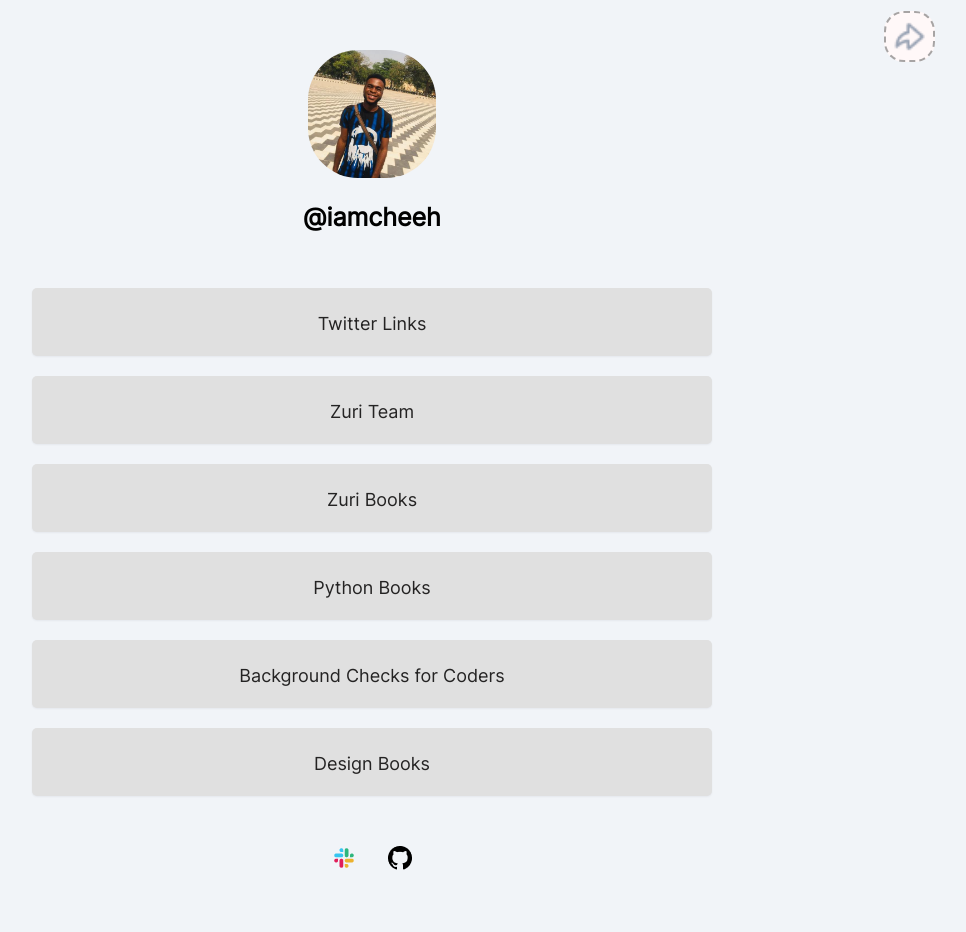
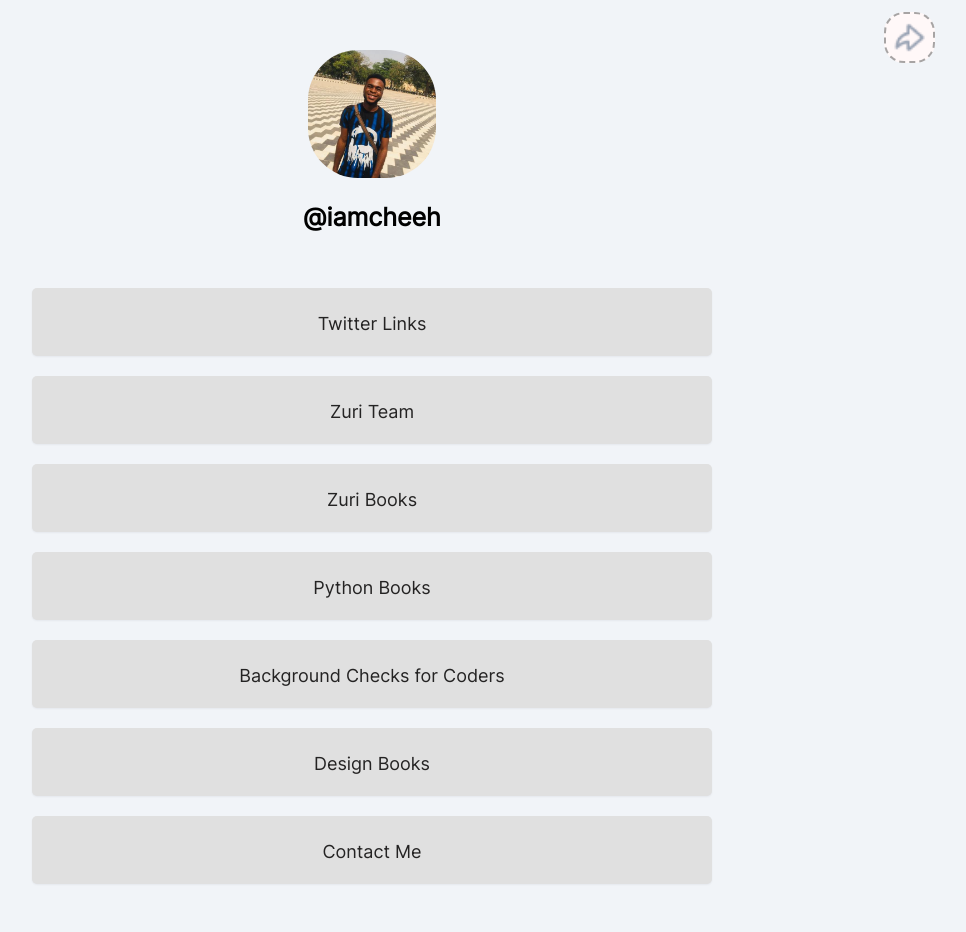
Before and after one commit to Cheeh1/zuri-first-task, a React (Vite) app: page / in a window 1280 px wide. Shown: the top 932 px of the page, without its empty margins (268-1234 px from the left). Built offline with nearby package versions, Linux system fonts and the light colour scheme.

Commit message:
Added React router
designed  the Contact Me link and added React router to it

```diff
--- a/package.json
+++ b/package.json
@@ -10,7 +10,8 @@
   },
   "dependencies": {
     "react": "^18.2.0",
-    "react-dom": "^18.2.0"
+    "react-dom": "^18.2.0",
+    "react-router-dom": "^6.4.3"
   },
   "devDependencies": {
     "@types/react": "^18.0.17",
--- a/src/App.jsx
+++ b/src/App.jsx
@@ -1,62 +1,22 @@
-import { profile, github, slack, share, zuri, logo } from './assets'
+import { BrowserRouter as Router, Routes, Route } from "react-router-dom";
+import Home from './components/Home'
+import Contact from './components/Contact'
 import './App.css'
 
 function App() {
 
   return (
-    <div className='container'>
-      <header className='profile'>
-        <img className='profile-pic' id='profile__img' src={profile} alt="profile-pic" />
-        <p className='profile-name' id='twitter'>@iamcheeh</p>
-        <p className='profile-name-2' id='slack'>divineedwin</p>
-        <img className='share-btn' src={share} alt="share-btn" />
-      </header>
-
-      <section className='links'>
-        <a className='link-item' href="http://twitter.com/iamcheeh" target="_blank">
-          <p className='link-txt'>Twitter Links </p>
-        </a>
-
-        <a className='link-item' id='btn__zuri' href="https://training.zuri.team/" target="_blank">
-          <p className='link-txt'>Zuri Team</p>
-        </a>
-
-        <a className='link-item' id='books' href="http://books.zuri.team" target="_blank">
-          <p className='link-txt'>Zuri Books</p>
-        </a>
-
-        <a className='link-item' id='book__python' href="https://books.zuri.team/python-for-beginners?ref_id=divineedwin" target="_blank">
-          <p className='link-txt'>Python Books</p>
-        </a>
-
-        <a className='link-item' id='pitch' href="https://background.zuri.team/" target="_blank">
-          <p className='link-txt'>Background Checks for Coders</p>
-        </a>
-
-        <a className='link-item' id='book__design' href="https://books.zuri.team/design-rules" target="_blank">
-          <p className='link-txt'>Design Books</p>
-        </a>
-
-        <div className='social-icon'>
-          <a href="http://slack.com" target="_blank" rel="noopener noreferrer">
-            <img src={slack} alt="slack-icon" />
-          </a>
-          <a href="https://github.com/Cheeh1" target="_blank" rel="noopener noreferrer">
-            <img src={github} alt="github-icon" />
-          </a>
-        </div>
-      </section>
-
-      <footer>
-        <hr />
-        <div className='footer-items'>
-          <img className='footer-img' src={zuri} alt="zuri-logo" />
-          <p className='footer-items-txt'>HNG Internship 9 Frontend Task</p>
-          <img className='footer-img' src={logo} alt="IaG-logo" />
-        </div>
-      </footer>
-    </div>
-  )
+    // <div>
+    //   < Home />
+    //   < Contact />
+    // </div>
+    <Router>
+      <Routes>
+          <Route path='/' element={<Home />} />
+          <Route path='contact' element={<Contact />} />
+      </Routes>
+    </Router>
+  );
 }
 
 export default App
--- /dev/null
+++ b/src/components/Contact.jsx
@@ -0,0 +1,18 @@
+import React from 'react'
+
+function Contact() {
+    return (
+        <div>
+            <div>
+                <h2>Contact Me</h2>
+                <p>Hi there, contact me to ask me about anything you have in mind.</p>
+            </div>
+           <form>
+                <label>
+
+                </label>
+           </form>
+        </div>
+    )
+}
+export default Contact;
--- /dev/null
+++ b/src/components/Home.jsx
@@ -0,0 +1,111 @@
+import React from 'react'
+import { profile, github, slack, share, zuri, logo } from '../assets'
+import { Link } from 'react-router-dom'
+
+function Home() {
+    return (
+      <div className="container">
+        <header className="profile">
+          <img
+            className="profile-pic"
+            id="profile__img"
+            src={profile}
+            alt="profile-pic"
+          />
+          <p className="profile-name" id="twitter">
+            @iamcheeh
+          </p>
+          <p className="profile-name-2" id="slack">
+            divineedwin
+          </p>
+          <img className="share-btn" src={share} alt="share-btn" />
+        </header>
+
+        <section className="links">
+          <a
+            className="link-item"
+            href="http://twitter.com/iamcheeh"
+            target="_blank"
+          >
+            <p className="link-txt">Twitter Links </p>
+          </a>
+
+          <a
+            className="link-item"
+            id="btn__zuri"
+            href="https://training.zuri.team/"
+            target="_blank"
+          >
+            <p className="link-txt">Zuri Team</p>
+          </a>
+
+          <a
+            className="link-item"
+            id="books"
+            href="http://books.zuri.team"
+            target="_blank"
+          >
+            <p className="link-txt">Zuri Books</p>
+          </a>
+
+          <a
+            className="link-item"
+            id="book__python"
+            href="https://books.zuri.team/python-for-beginners?ref_id=divineedwin"
+            target="_blank"
+          >
+            <p className="link-txt">Python Books</p>
+          </a>
+
+          <a
+            className="link-item"
+            id="pitch"
+            href="https://background.zuri.team/"
+            target="_blank"
+          >
+            <p className="link-txt">Background Checks for Coders</p>
+          </a>
+
+          <a
+            className="link-item"
+            id="book__design"
+            href="https://books.zuri.team/design-rules"
+            target="_blank"
+          >
+            <p className="link-txt">Design Books</p>
+          </a>
+
+          <Link to="/contact" className="link-item" id="contact" href='/contact'>
+            <p className="link-txt">Contact Me</p>
+          </Link>
+
+          <div className="social-icon">
+            <a
+              href="http://slack.com"
+              target="_blank"
+              rel="noopener noreferrer"
+            >
+              <img src={slack} alt="slack-icon" />
+            </a>
+            <a
+              href="https://github.com/Cheeh1"
+              target="_blank"
+              rel="noopener noreferrer"
+            >
+              <img src={github} alt="github-icon" />
+            </a>
+          </div>
+        </section>
+
+        <footer>
+          <hr />
+          <div className="footer-items">
+            <img className="footer-img" src={zuri} alt="zuri-logo" />
+            <p className="footer-items-txt">HNG Internship 9 Frontend Task</p>
+            <img className="footer-img" src={logo} alt="IaG-logo" />
+          </div>
+        </footer>
+      </div>
+    );
+}
+export default Home;
```
Also changed, not shown: 1 other file (tests, documents, lock files or other folders).
